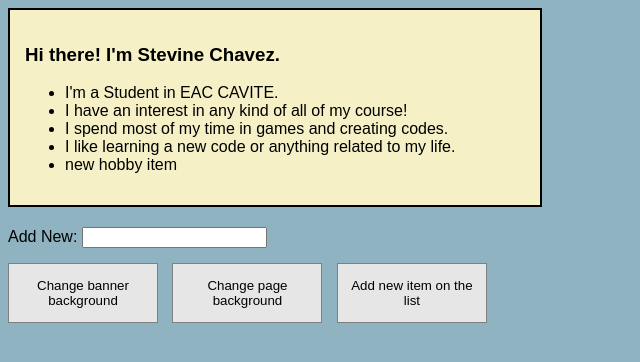
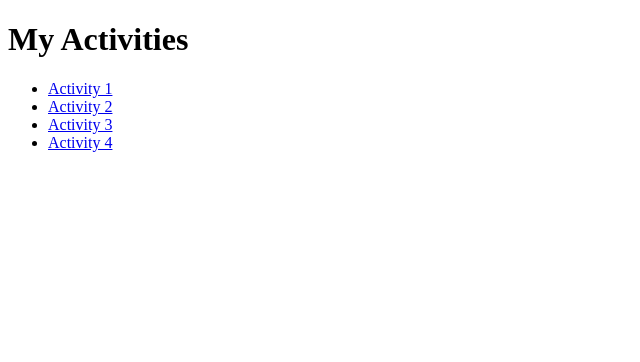
Before and after one commit to stevinejameschavezcvt-star/js-dom-activity, a plain HTML site: page index.html in a window 1280 px wide. Shown: the whole page, without its empty margins (0-640 px from the left). Drawn offline with Linux system fonts and the light colour scheme.

Commit message:
Add files via upload

```diff
--- a/index.html
+++ b/index.html
@@ -1,88 +1,18 @@
 <!DOCTYPE html>
 <html>
 <head>
-<title>My Banner</title>
-
-<style>
-body {
-    background-color: #8fb3c1;
-    font-family: Arial;
-}
-
-/* Banner */
-.banner {
-    background-color: #f5f0c6;
-    border: 2px solid black;
-    width: 500px;
-    padding: 15px;
-    margin-bottom: 20px;
-}
-
-/* Input section */
-.input-area {
-    margin-bottom: 15px;
-}
-
-/* Buttons */
-button {
-    width: 150px;
-    height: 60px;
-    margin-right: 10px;
-    border: 1px solid gray;
-    background-color: #e6e6e6;
-    cursor: pointer;
-}
-</style>
-
+    <title>My JavaScript DOM Activities</title>
 </head>
-
 <body>
 
-<div class="banner" id="banner">
-    <h3>Hi there! I'm Stevine Chavez.</h3>
-    <ul id="myList">
-        <li>I'm a Student in EAC CAVITE.</li>
-        <li>I have an interest in any kind of all of my course!</li>
-        <li>I spend most of my time in games and creating codes.</li>
-        <li>I like learning a new code or anything related to my life.</li>
-        <li>new hobby item</li>
-    </ul>
-</div>
+<h1>My Activities</h1>
 
-<div class="input-area">
-    <label>Add New:</label>
-    <input type="text" id="itemInput">
-</div>
-
-<button onclick="changeBanner()">Change banner background</button>
-<button onclick="changePage()">Change page background</button>
-<button onclick="addItem()">Add new item on the list</button>
-
-<script>
-// Change banner color
-function changeBanner() {
-    document.getElementById("banner").style.backgroundColor = "#d4f1f9";
-}
-
-// Change page background
-function changePage() {
-    document.body.style.backgroundColor = "#c1c1c1";
-}
-
-// Add new list item
-function addItem() {
-    let input = document.getElementById("itemInput").value;
-
-    if (input === "") return;
-
-    let li = document.createElement("li");
-    li.textContent = input;
-
-    document.getElementById("myList").appendChild(li);
-
-    document.getElementById("itemInput").value = "";
-}
-</script>
+<ul>
+    <li><a href="activity1.html">Activity 1</a></li>
+    <li><a href="activity2.html">Activity 2</a></li>
+    <li><a href="activity3.html">Activity 3</a></li>
+    <li><a href="activity4.html">Activity 4</a></li>
+</ul>
 
 </body>
 </html>
```
